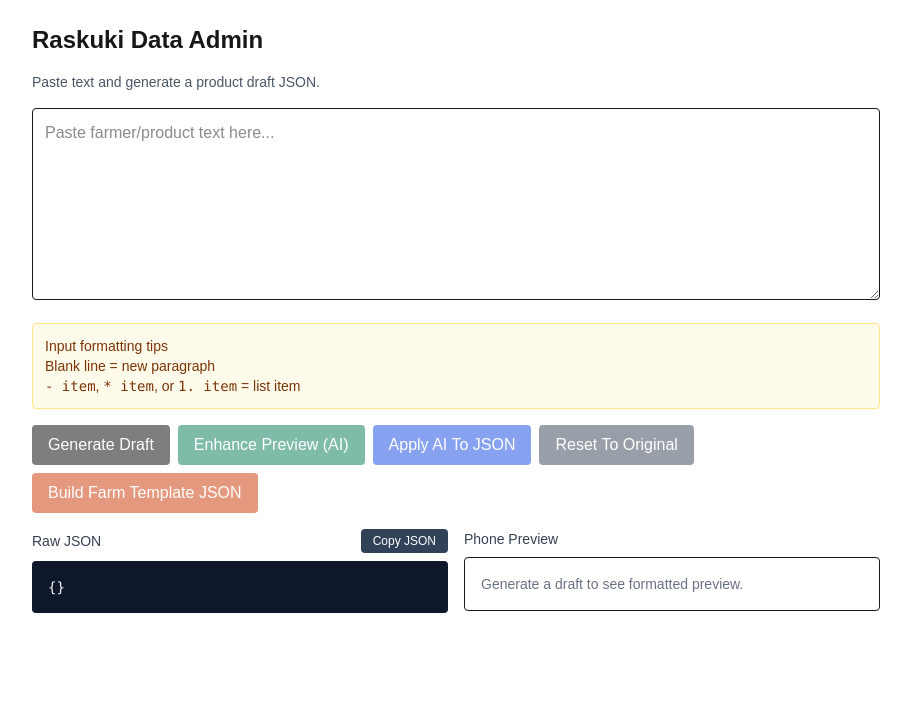
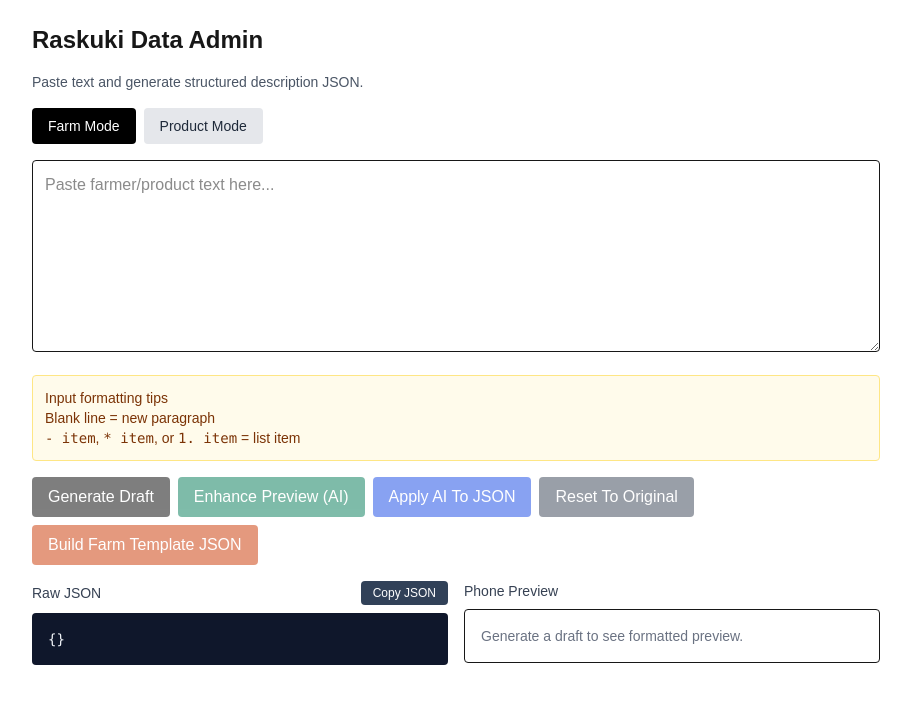
Before and after one commit to mantastgr/raskuki-data-admin, a Next.js app: page / in a window 1280 px wide. Shown: the top 704 px of the page, without its empty margins (184-1095 px from the left). Built offline with nearby package versions, Linux system fonts and the light colour scheme.

Commit message:
add products description mode

```diff
--- a/src/app/page.tsx
+++ b/src/app/page.tsx
@@ -11,8 +11,17 @@ import {
   insertEmojisInParagraph,
 } from "@/lib/description";
 import { buildFarmTemplate } from "@/lib/farm-template";
-import type { FarmTemplate, PreviewEnhancement, ProductDraft } from "@/lib/types";
+import { buildProductTemplate } from "@/lib/product-template";
+import type {
+  FarmTemplate,
+  PreviewEnhancement,
+  ProductDraft,
+  ProductTemplate,
+} from "@/lib/types";
+
+type GeneratorMode = "farm" | "product";
 export default function HomePage() {
+  const [mode, setMode] = useState<GeneratorMode>("farm");
   const [appliedDraft, setAppliedDraft] = useState<ProductDraft | null>(null);
 
   const [enhancement, setEnhancement] = useState<PreviewEnhancement | null>(
@@ -72,11 +81,17 @@ export default function HomePage() {
     setResult(JSON.stringify(draft, null, 2));
   }
 
-  function handleBuildFarmTemplateJson() {
+  function handleBuildTemplateJson() {
     const sourceDraft = appliedDraft ?? draft;
     if (!sourceDraft) return;
 
-    const template: FarmTemplate = buildFarmTemplate(sourceDraft);
+    if (mode === "farm") {
+      const template: FarmTemplate = buildFarmTemplate(sourceDraft);
+      setResult(JSON.stringify(template, null, 2));
+      return;
+    }
+
+    const template: ProductTemplate = buildProductTemplate(sourceDraft);
     setResult(JSON.stringify(template, null, 2));
   }
 
@@ -84,8 +99,31 @@ export default function HomePage() {
     <main className="mx-auto max-w-4xl p-6 space-y-4">
       <h1 className="text-2xl font-semibold">Raskuki Data Admin</h1>
       <p className="text-sm text-gray-600">
-        Paste text and generate a product draft JSON.
+        Paste text and generate structured description JSON.
       </p>
+
+      <div className="flex gap-2">
+        <button
+          onClick={() => setMode("farm")}
+          className={`rounded px-4 py-2 text-sm ${
+            mode === "farm"
+              ? "bg-black text-white"
+              : "bg-gray-200 text-gray-800"
+          }`}
+        >
+          Farm Mode
+        </button>
+        <button
+          onClick={() => setMode("product")}
+          className={`rounded px-4 py-2 text-sm ${
+            mode === "product"
+              ? "bg-black text-white"
+              : "bg-gray-200 text-gray-800"
+          }`}
+        >
+          Product Mode
+        </button>
+      </div>
 
       <DescriptionInput text={text} onChange={setText} />
 
@@ -100,7 +138,12 @@ export default function HomePage() {
         onEnhance={handleEnhance}
         onApplyAiToJson={handleApplyEnhancementToJson}
         onResetToOriginal={handleResetToOriginal}
-        onBuildFarmTemplateJson={handleBuildFarmTemplateJson}
+        onBuildTemplateJson={handleBuildTemplateJson}
+        buildTemplateLabel={
+          mode === "farm"
+            ? "Build Farm Template JSON"
+            : "Build Product Template JSON"
+        }
       />
 
       <div className="grid gap-4 md:grid-cols-2">
--- a/src/components/ActionButtons.tsx
+++ b/src/components/ActionButtons.tsx
@@ -9,7 +9,8 @@ type ActionButtonsProps = {
   onEnhance: () => void;
   onApplyAiToJson: () => void;
   onResetToOriginal: () => void;
-  onBuildFarmTemplateJson: () => void;
+  onBuildTemplateJson: () => void;
+  buildTemplateLabel: string;
 };
 
 export function ActionButtons({
@@ -23,7 +24,8 @@ export function ActionButtons({
   onEnhance,
   onApplyAiToJson,
   onResetToOriginal,
-  onBuildFarmTemplateJson,
+  onBuildTemplateJson,
+  buildTemplateLabel,
 }: ActionButtonsProps) {
   return (
     <div className="flex flex-wrap gap-2">
@@ -60,11 +62,11 @@ export function ActionButtons({
       </button>
 
       <button
-        onClick={onBuildFarmTemplateJson}
+        onClick={onBuildTemplateJson}
         disabled={!hasDraft}
         className="rounded bg-orange-700 px-4 py-2 text-white disabled:opacity-50"
       >
-        Build Farm Template JSON
+        {buildTemplateLabel}
       </button>
     </div>
   );
--- /dev/null
+++ b/src/lib/product-template.ts
@@ -0,0 +1,21 @@
+import type { ProductDraft, ProductTemplate } from "@/lib/types";
+
+export function buildProductTemplate(draft: ProductDraft): ProductTemplate {
+  return {
+    id: "TODO",
+    farmId: "TODO",
+    name: "TODO",
+    descriptionLt: {
+      title: "",
+      sections: draft.descriptionLt.sections,
+    },
+    price: {
+      amount: "TODO",
+      currency: "EUR",
+      unit: "vnt",
+    },
+    categoryIds: [],
+    isActive: true,
+    updatedAt: "TODO",
+  };
+}
--- a/src/lib/types.ts
+++ b/src/lib/types.ts
@@ -53,3 +53,18 @@ export type FarmTemplate = {
   createdBy: string;
   ownerUserId: string;
 };
+
+export type ProductTemplate = {
+  id: string;
+  farmId: string;
+  name: string;
+  descriptionLt: ProductDraft["descriptionLt"];
+  price: {
+    amount: string;
+    currency: string;
+    unit: string;
+  };
+  categoryIds: string[];
+  isActive: boolean;
+  updatedAt: string;
+};
```
